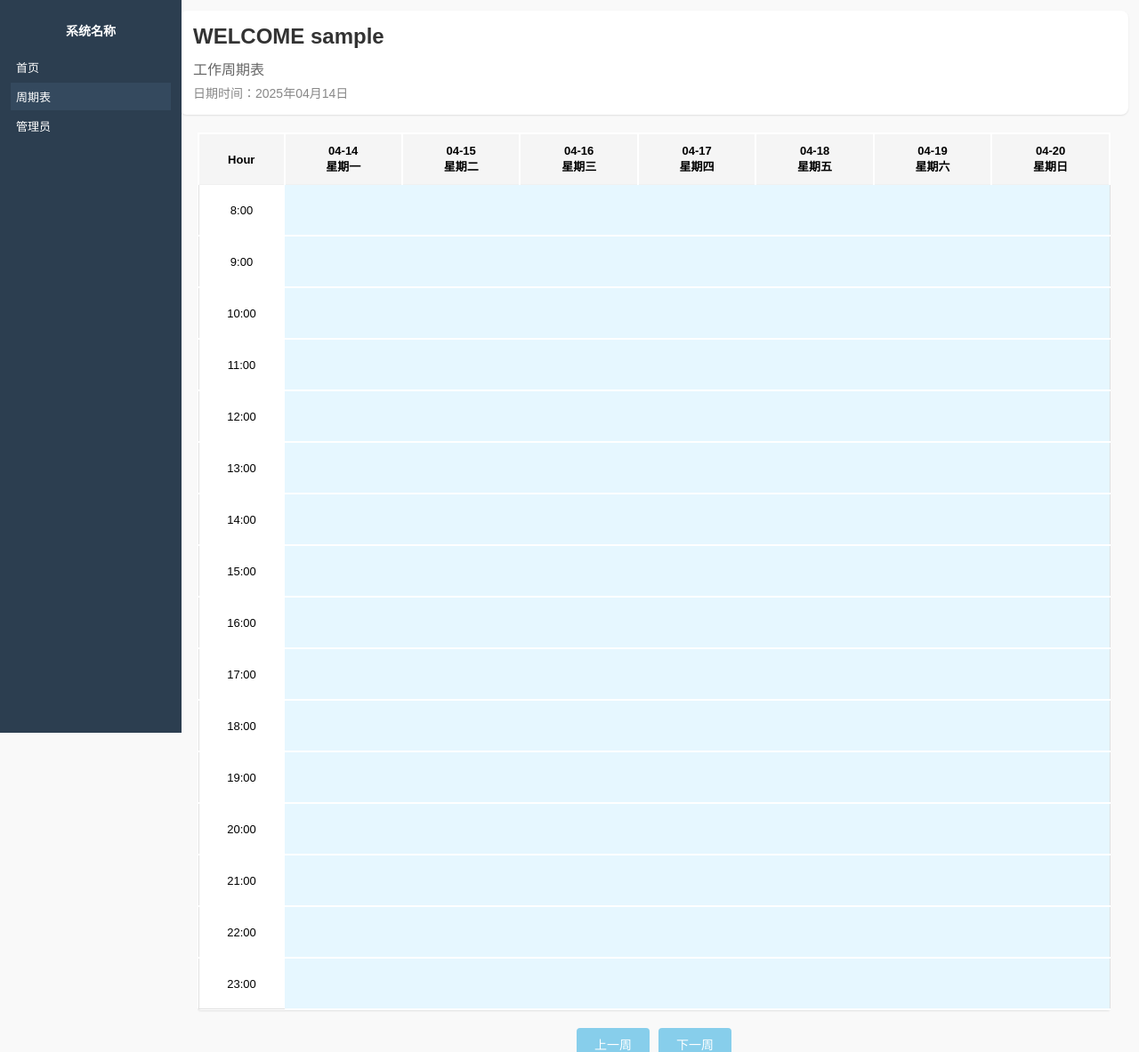
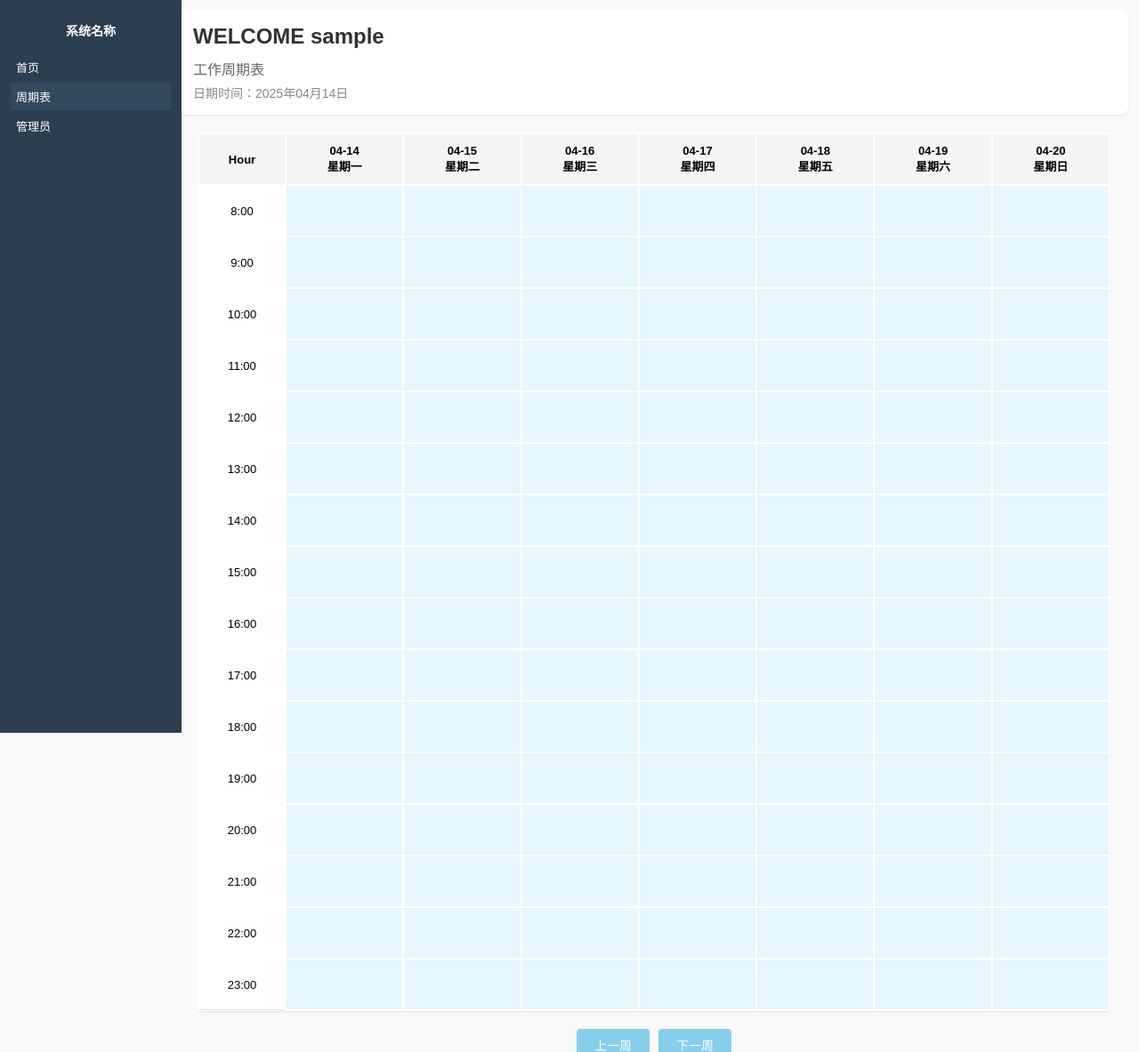
Before and after one commit to zhuanfeng/liyuan_schedule, a Flask app: a page that uses templates/schedule.html in a window 1280 px wide. Shown: the top 1183 px of the page at 89% size. Run offline with Flask 3, Linux system fonts and the light colour scheme; the visitor is signed in with stand-in values (Sample User, id 1); data that the repository does not hold is empty.

Commit message:
添加了纵向分割线

```diff
--- a/static/css/schedule_for_admin.css
+++ b/static/css/schedule_for_admin.css
@@ -73,7 +73,7 @@ th, td {
     text-align: center;
     vertical-align: middle;
     border-bottom: 2px solid white;
-    border-right: none;
+    border-right: 2px solid white;
     font-size: 13px;
     height: 40px;
 }
@@ -100,7 +100,7 @@ tr:last-child td {
 td:first-child {
     width: 80px;
     padding: 8px;
-    border-right: none; /* 移除第一列的右边框 */
+    border-right: 2px solid white; /* 保留第一列的右边框 */
 }
 
 /* 移除第四列的右边框 */
--- a/static/css/style.css
+++ b/static/css/style.css
@@ -120,6 +120,7 @@ th, td {
     text-align: center;
     vertical-align: middle;
     border: 2px solid white;
+    border-right: 2px solid white;
     font-size: 13px;
     height: 40px;
 }
@@ -147,7 +148,8 @@ tr:last-child td {
 td:first-child {
     width: 80px;
     padding: 8px;
-    border-right: none; /* 移除第一列的右边框 */
+    /* 保留第一列的右边框 */
+    border-right: 2px solid white;
 }
 
 /* 移除第四列的右边框 */
@@ -171,7 +173,6 @@ th:not(:first-child), td:not(:first-child) {
 .booked, .available {
     margin: 0;
     padding: 8px;
-    border: none;
     width: 100%;
     height: 100%;
     cursor: pointer;
@@ -203,9 +204,8 @@ table thead th {
 }
 
 td {
-    border: none;
     border-bottom: 2px solid white;
-    border-right: none;
+    border-right: 2px solid white;
 }
 
 /* 移除纵向分割线 */
```
